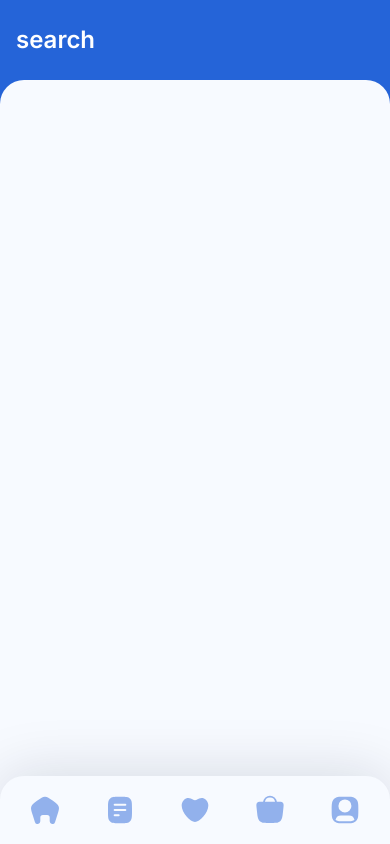
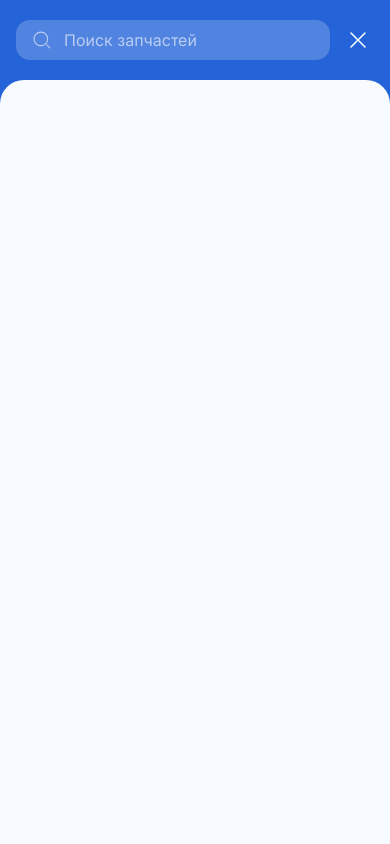
Before and after one commit to devtimberg/rbt-service-web, a Next.js app: page /search in a window 390 px wide. Before the commit this address had no page. Built offline with nearby package versions, Linux system fonts and the light colour scheme.

Commit message:
feat: Add search functionality
Added search page and route, along with search input in the header on
mobile devices.

```diff
--- /dev/null
+++ b/app/search/page.tsx
@@ -0,0 +1,3 @@
+export default function SearchRoute() {
+  return null;
+}
--- /dev/null
+++ b/screens/search/index.ts
@@ -0,0 +1 @@
+export { SearchPage } from "./ui/search-page";
--- /dev/null
+++ b/screens/search/ui/search-page.tsx
@@ -0,0 +1,134 @@
+"use client";
+
+import { useSearchStore } from "@/shared/lib/stores";
+import { Skeleton } from "@/shared/ui/kit";
+import * as React from "react";
+
+type Part = {
+  id: string;
+  name: string;
+  article: string;
+  price: number;
+};
+
+const FAKE_PARTS: Part[] = [
+  { id: "1", name: "Компрессор холодильника Атлант", article: "КМ-120", price: 8500 },
+  { id: "2", name: "Компрессор инверторный Samsung", article: "DA97-15270A", price: 12400 },
+  { id: "3", name: "Термостат холодильника ТАМ-133", article: "ТАМ-133-1М", price: 650 },
+  { id: "4", name: "Термостат K59-L1275 Ranco", article: "K59-L1275", price: 890 },
+  { id: "5", name: "Мотор вентилятора No Frost", article: "DG8-3J", price: 1200 },
+  { id: "6", name: "Модуль управления Indesit", article: "C00293259", price: 4300 },
+  { id: "7", name: "Модуль управления Bosch", article: "BSH-649559", price: 6800 },
+  { id: "8", name: "Уплотнитель двери Stinol 101", article: "С00854017", price: 1100 },
+  { id: "9", name: "Уплотнитель двери Атлант МХМ", article: "769748901509", price: 980 },
+  { id: "10", name: "ТЭН оттайки Samsung", article: "DA47-00263F", price: 1450 },
+  { id: "11", name: "ТЭН оттайки LG", article: "5300JB1092B", price: 1350 },
+  { id: "12", name: "Датчик температуры NTC Samsung", article: "DA32-10105Q", price: 490 },
+  { id: "13", name: "Пусковое реле компрессора", article: "РКТ-3", price: 320 },
+  { id: "14", name: "Лампа холодильника LED E14 3W", article: "LED-E14-3W", price: 250 },
+  { id: "15", name: "Вентилятор морозильной камеры LG", article: "4680JB1026B", price: 1600 },
+  { id: "16", name: "Клапан электромагнитный двойной", article: "КЭМ-2", price: 2100 },
+  { id: "17", name: "Петля двери холодильника Bosch", article: "BSH-268698", price: 780 },
+  { id: "18", name: "Ручка двери холодильника Атлант", article: "775373400201", price: 450 },
+  { id: "19", name: "Фильтр-осушитель 15г", article: "DCL-083S", price: 280 },
+  { id: "20", name: "Плата дисплея холодильника Samsung", article: "DA41-00484A", price: 3700 },
+];
+
+function searchParts(query: string): Part[] {
+  const q = query.toLowerCase();
+  return FAKE_PARTS.filter(
+    (p) =>
+      p.name.toLowerCase().includes(q) || p.article.toLowerCase().includes(q),
+  ).slice(0, 6);
+}
+
+function formatPrice(price: number): string {
+  return price.toLocaleString("ru-RU") + " ₽";
+}
+
+const FAKE_DELAY = 600;
+
+export function SearchPage() {
+  const query = useSearchStore((s) => s.query);
+  const [loading, setLoading] = React.useState(false);
+  const [results, setResults] = React.useState<Part[]>([]);
+  const debounceRef = React.useRef<ReturnType<typeof setTimeout>>(null);
+
+  const hasQuery = query.length >= 2;
+
+  React.useEffect(() => {
+    if (debounceRef.current) clearTimeout(debounceRef.current);
+
+    if (query.length < 2) {
+      setResults([]);
+      setLoading(false);
+      return;
+    }
+
+    setLoading(true);
+    debounceRef.current = setTimeout(() => {
+      setResults(searchParts(query));
+      setLoading(false);
+    }, FAKE_DELAY);
+
+    return () => {
+      if (debounceRef.current) clearTimeout(debounceRef.current);
+    };
+  }, [query]);
+
+  return (
+    <div className="flex grow flex-col">
+      {loading && hasQuery && (
+        <div className="flex flex-col gap-1">
+          {Array.from({ length: 4 }).map((_, i) => (
+            <div
+              key={i}
+              className="flex items-center justify-between gap-4 px-2 py-3"
+            >
+              <div className="flex min-w-0 flex-1 flex-col gap-1.5">
+                <Skeleton className="h-3.5 w-3/4" />
+                <Skeleton className="h-2.5 w-1/3" />
+              </div>
+              <Skeleton className="h-3.5 w-16 shrink-0" />
+            </div>
+          ))}
+        </div>
+      )}
+
+      {!loading && hasQuery && results.length > 0 && (
+        <div className="flex flex-col">
+          {results.map((part) => (
+            <button
+              key={part.id}
+              type="button"
+              className="flex w-full items-center justify-between gap-4 px-2
+                py-3 text-left transition-colors active:bg-gray-50"
+            >
+              <div className="min-w-0 flex-1">
+                <p className="text-primary-900 truncate text-sm font-medium">
+                  {part.name}
+                </p>
+                <p className="text-xs text-gray-400">{part.article}</p>
+              </div>
+              <span className="text-primary-500 shrink-0 text-sm font-semibold">
+                {formatPrice(part.price)}
+              </span>
+            </button>
+          ))}
+        </div>
+      )}
+
+      {!loading && hasQuery && results.length === 0 && (
+        <div className="py-10 text-center text-sm text-gray-400">
+          Ничего не найдено
+        </div>
+      )}
+
+      {!hasQuery && (
+        <div className="py-10 text-center text-sm text-gray-400">
+          Введите название или артикул запчасти
+        </div>
+      )}
+    </div>
+  );
+}
--- a/shared/lib/routes.ts
+++ b/shared/lib/routes.ts
@@ -4,6 +4,7 @@
 import { FavoritePage } from "@/screens/favorite";
 import { MasterCallPage } from "@/screens/master-call";
 import { ProfilePage } from "@/screens/profile";
+import { SearchPage } from "@/screens/search";
 
 export const ROUTES = {
   HOME: "/",
@@ -17,6 +18,7 @@
   SERVICES_REPAIR: "/services-repair",
   MASTER_CALL: "/master-call",
   FEEDBACK: "/feedback",
+  SEARCH: "/search",
 } as const;
 
 /** Пути, при которых в нижней панели активна вкладка «Главная» */
@@ -79,6 +81,11 @@
     path: ROUTES.FEEDBACK,
     title: "Обратная связь",
   },
+  [ROUTES.SEARCH]: {
+    path: ROUTES.SEARCH,
+    title: "Поиск",
+    sheetComponent: SearchPage,
+  },
 };
 
 /** Маршруты, у которых все подстраницы рендерятся через один sheetComponent */
--- a/shared/lib/stores/index.ts
+++ b/shared/lib/stores/index.ts
@@ -1,2 +1,3 @@
 export { useCartStore } from "./cart-store";
 export { useFavoritesStore } from "./favorites-store";
+export { useSearchStore } from "./search-store";
--- /dev/null
+++ b/shared/lib/stores/search-store.ts
@@ -0,0 +1,13 @@
+import { create } from "zustand";
+
+type SearchStore = {
+  query: string;
+  setQuery: (query: string) => void;
+  reset: () => void;
+};
+
+export const useSearchStore = create<SearchStore>((set) => ({
+  query: "",
+  setQuery: (query) => set({ query }),
+  reset: () => set({ query: "" }),
+}));
--- a/shared/ui/kit/index.ts
+++ b/shared/ui/kit/index.ts
@@ -7,6 +7,7 @@
 export * from "./h-stack";
 export * from "./heading";
 export * from "./icon-button";
+export * from "./input";
 export * from "./layout-sheet";
 export * from "./pagination";
 export * from "./popover";
--- a/widgets/header.tsx
+++ b/widgets/header.tsx
@@ -2,20 +2,23 @@
 
 import {
   BagIcon,
+  ClearIcon,
+  CloseIcon,
   FilterIcon,
   HeartIcon,
   ProfileIcon,
   SearchIcon,
+  SearchOutlineIcon,
 } from "@/shared/icons";
 import { ROUTES, getRouteConfig } from "@/shared/lib/routes";
-import { useCartStore, useFavoritesStore } from "@/shared/lib/stores";
+import { useCartStore, useFavoritesStore, useSearchStore } from "@/shared/lib/stores";
 import { cn } from "@/shared/lib/utils";
-import { Container, HStack, IconButton } from "@/shared/ui/kit";
+import { Container, HStack, IconButton, Input } from "@/shared/ui/kit";
 import { CatalogSearch } from "./catalog-search";
 import Image from "next/image";
 import Link from "next/link";
 import { usePathname, useRouter } from "next/navigation";
-import type { MouseEvent } from "react";
+import { type MouseEvent, useRef } from "react";
 
 const CLOSE_BUTTON_ROUTES: Set<string> = new Set([ROUTES.MASTER_CALL]);
 
@@ -51,8 +54,14 @@
   const isCart = pathname === ROUTES.CART;
   const isCatalog = pathname.startsWith(ROUTES.CATALOG);
   const isCatalogSubpage = isCatalog && pathname !== ROUTES.CATALOG;
+  const isSearch = pathname === ROUTES.SEARCH;
   const showCloseButton = CLOSE_BUTTON_ROUTES.has(pathname);
   const pageTitle = getRouteConfig(pathname).title;
+  const searchQuery = useSearchStore((s) => s.query);
+  const setSearchQuery = useSearchStore((s) => s.setQuery);
+  const resetSearch = useSearchStore((s) => s.reset);
+  const searchInputRef = useRef<HTMLInputElement>(null);
+
   const headerIconBaseClassName =
     "text-white hover:text-white active:bg-primary-300 rounded-md";
 
@@ -76,8 +85,55 @@
           sm:static sm:z-auto sm:h-22 sm:px-6
           sm:rounded-t-[40px] sm:pt-1"
       >
+        {/* Mobile: search input on /search */}
+        {isSearch && (
+          <div className="flex flex-1 items-center gap-3 sm:hidden">
+            <div className="flex h-10 flex-1 items-center gap-3 rounded-xl bg-white/20 pl-4 pr-1">
+              <SearchOutlineIcon
+                className="size-5 shrink-0 text-white/60"
+                aria-hidden
+              />
+              <Input
+                ref={searchInputRef}
+                value={searchQuery}
+                onChange={(e) => setSearchQuery(e.target.value)}
+                autoFocus
+                className="h-auto border-0 bg-transparent p-0 text-base
+                  leading-none text-white shadow-none
+                  placeholder:text-white/60 focus-visible:ring-0"
+                placeholder="Поиск запчастей"
+                autoComplete="off"
+              />
+              {searchQuery.length > 0 && (
+                <IconButton
+                  icon={ClearIcon}
+                  size="sm"
+                  variant="ghost"
+                  onClick={() => {
+                    resetSearch();
+                    searchInputRef.current?.focus();
+                  }}
+                  aria-label="Очистить"
+                  className="text-white/60"
+                />
+              )}
+            </div>
+            <IconButton
+              icon={CloseIcon}
+              size="sm"
+              variant="ghost"
+              onClick={() => {
+                resetSearch();
+                router.back();
+              }}
+              aria-label="Закрыть поиск"
+              className="text-white"
+            />
+          </div>
+        )}
+
         {/* Mobile: logo on home, title on other pages */}
-        {isHomePage ? (
+        {!isSearch && isHomePage && (
           <Link
             href={ROUTES.HOME}
             onClick={handleLogoClick}
@@ -92,7 +148,8 @@
               priority
             />
           </Link>
-        ) : (
+        )}
+        {!isSearch && !isHomePage && (
           <div className="flex min-h-10 items-center gap-2.5 sm:hidden">
             <p className="text-2xl leading-none font-semibold text-white">
               {isCatalog ? "Каталог" : pageTitle}
@@ -136,7 +193,7 @@
         )}
 
         {/* Mobile: search on catalog, search + filter on subcategory */}
-        {isCatalog && (
+        {!isSearch && isCatalog && (
           <HStack
             gap={6}
             className="sm:hidden"
--- a/widgets/mobile-bottom-nav.tsx
+++ b/widgets/mobile-bottom-nav.tsx
@@ -13,7 +13,7 @@
 import { usePathname } from "next/navigation";
 import type { ComponentType, SVGProps } from "react";
 
-const HIDDEN_NAV_ROUTES: Set<string> = new Set([ROUTES.MASTER_CALL]);
+const HIDDEN_NAV_ROUTES: Set<string> = new Set([ROUTES.MASTER_CALL, ROUTES.SEARCH]);
 
 type NavItem = {
   label: string;
```
